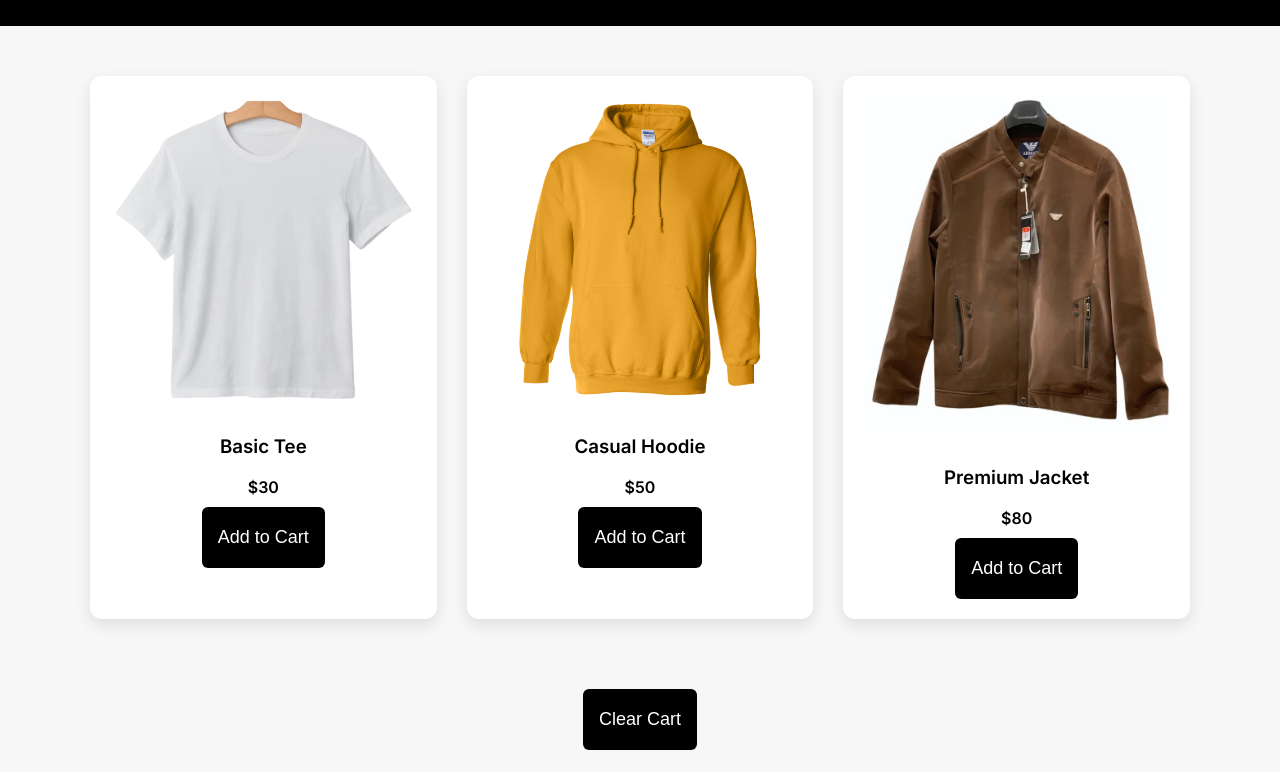
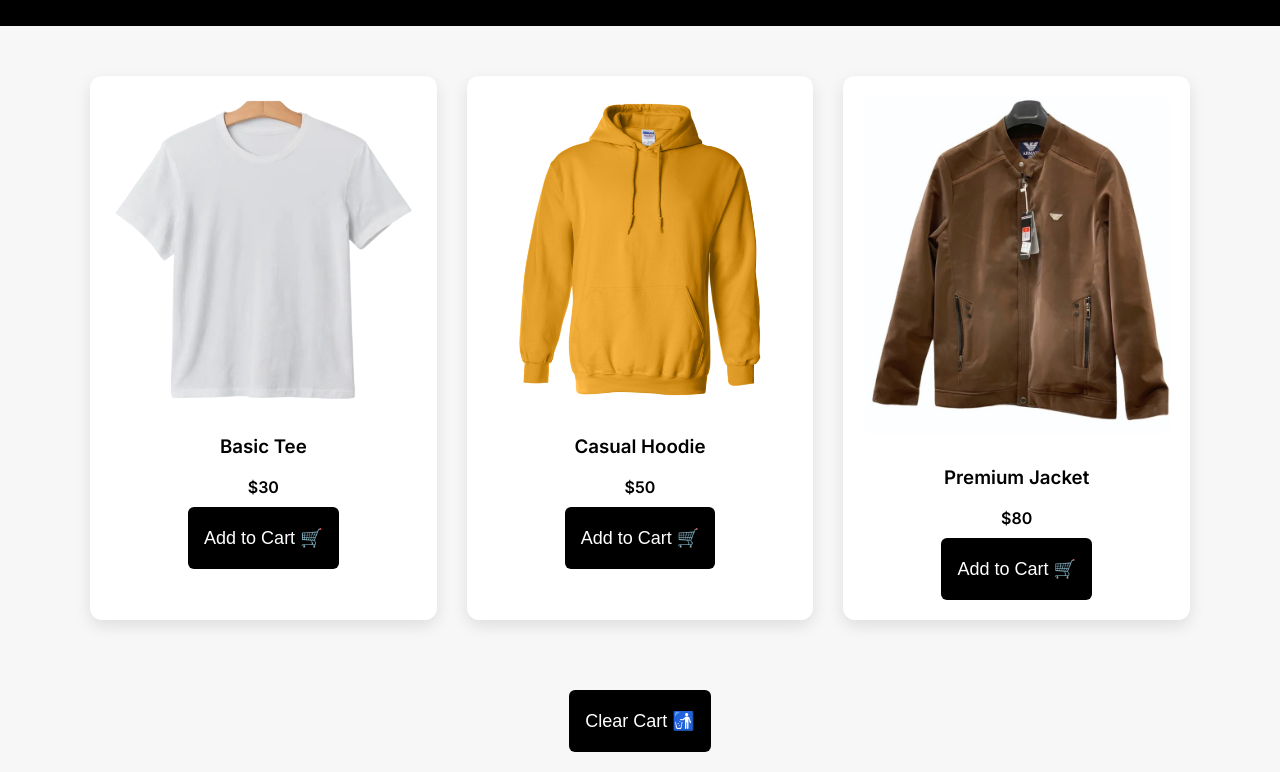
Before and after one commit to DHANISHM23/The-Dynamic-Promo-Bar-Cart-Simulation, a plain HTML site: page index.html in a window 1280 px wide. Shown: the part 106-878 px from the top of the page. Drawn offline with Linux system fonts and the light colour scheme.

Commit message:
first commit

```diff
--- a/index.html
+++ b/index.html
@@ -4,9 +4,10 @@
     <meta charset="UTF-8" />
     <meta name="viewport" content="width=device-width, initial-scale=1.0" />
 
-    <title>Dynamic Promo Cart</title>
+    <title>The Dynamic Promo Bar & Cart Simulation</title>
 
     <link rel="stylesheet" href="style.css" />
+    <link rel="icon" href="/assets/logo.png" />
 
     <link
       href="https://fonts.googleapis.com/css2?family=Inter:wght@400;600&display=swap"
@@ -27,27 +28,27 @@
         <img src="/assets/imgs/white-tee.webp" alt="Product" />
         <h3>Basic Tee</h3>
         <p class="price">$30</p>
-        <button class="addBtn" data-price="30">Add to Cart</button>
+        <button class="addBtn" data-price="30">Add to Cart 🛒</button>
       </div>
 
       <div class="product">
         <img src="/assets/imgs/Hoodie-Free.png" alt="Product" />
         <h3>Casual Hoodie</h3>
         <p class="price">$50</p>
-        <button class="addBtn" data-price="50">Add to Cart</button>
+        <button class="addBtn" data-price="50">Add to Cart 🛒</button>
       </div>
 
       <div class="product">
         <img src="/assets/imgs/mens-jacket.jpg" alt="Product" />
         <h3>Premium Jacket</h3>
         <p class="price">$80</p>
-        <button class="addBtn" data-price="80">Add to Cart</button>
+        <button class="addBtn" data-price="80">Add to Cart 🛒</button>
       </div>
     </div>
 
     <!-- Cart Controls -->
     <div class="cart-controls">
-      <button id="clearCart">Clear Cart</button>
+      <button id="clearCart">Clear Cart 🚮</button>
     </div>
 
     <script src="script.js"></script>
```
Also changed, not shown: assets/cart-icon-28356.png (added), assets/logo.png (added).
